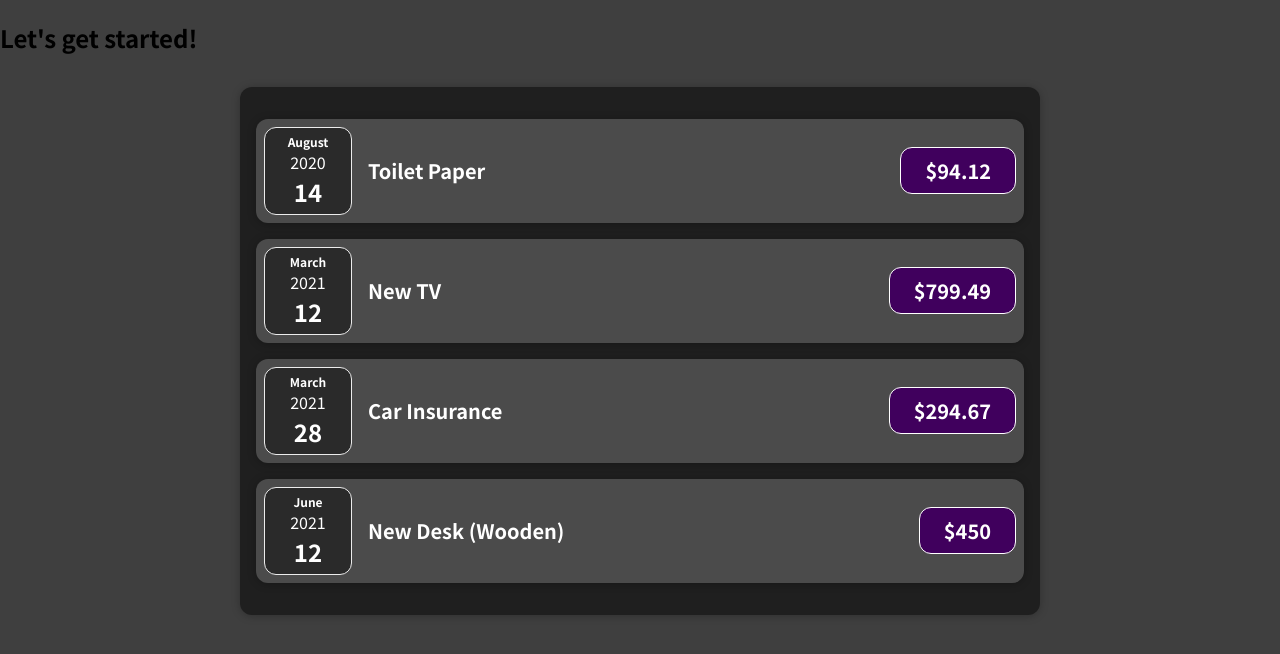
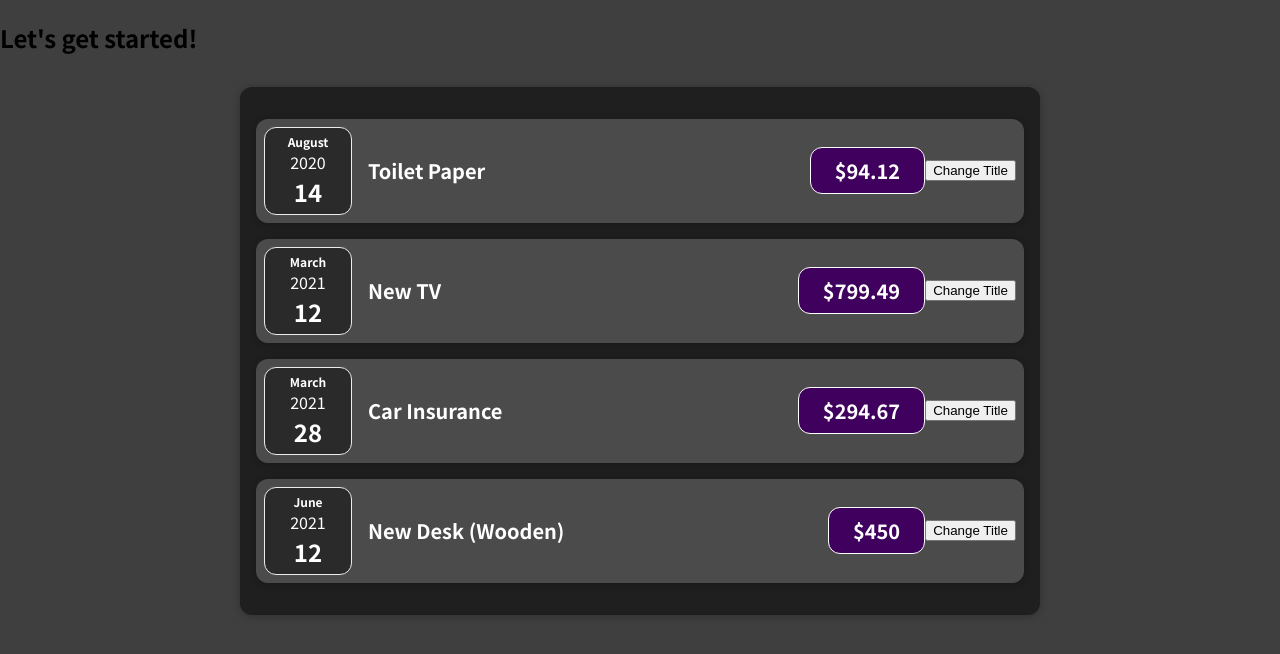
Before and after one commit to EnesDemirtas/ExpenseTracker, a React (Create React App) app: page / in a window 1280 px wide. Shown: the top 654 px of the page. Built offline with nearby package versions, Linux system fonts and the light colour scheme.

Commit message:
Add first state to ExpenseItem

```diff
--- a/src/components/Expenses/ExpenseItem.js
+++ b/src/components/Expenses/ExpenseItem.js
@@ -1,15 +1,25 @@
+import React, { useState } from "react";
+
 import ExpenseDate from "./ExpenseDate";
 import Card from "../UI/Card";
 import "./ExpenseItem.css";
 
 function ExpenseItem(props) {
+  const [title, setTitle] = useState(props.title);
+
+  const clickHandler = () => {
+    setTitle("Updated!");
+    console.log(title);
+  };
+
   return (
     <Card className="expense-item">
       <ExpenseDate date={props.date} />
       <div className="expense-item__description">
-        <h2>{props.title}</h2>
+        <h2>{title}</h2>
         <div className="expense-item__price">${props.amount}</div>
       </div>
+      <button onClick={clickHandler}>Change Title</button>
     </Card>
   );
 }
```
